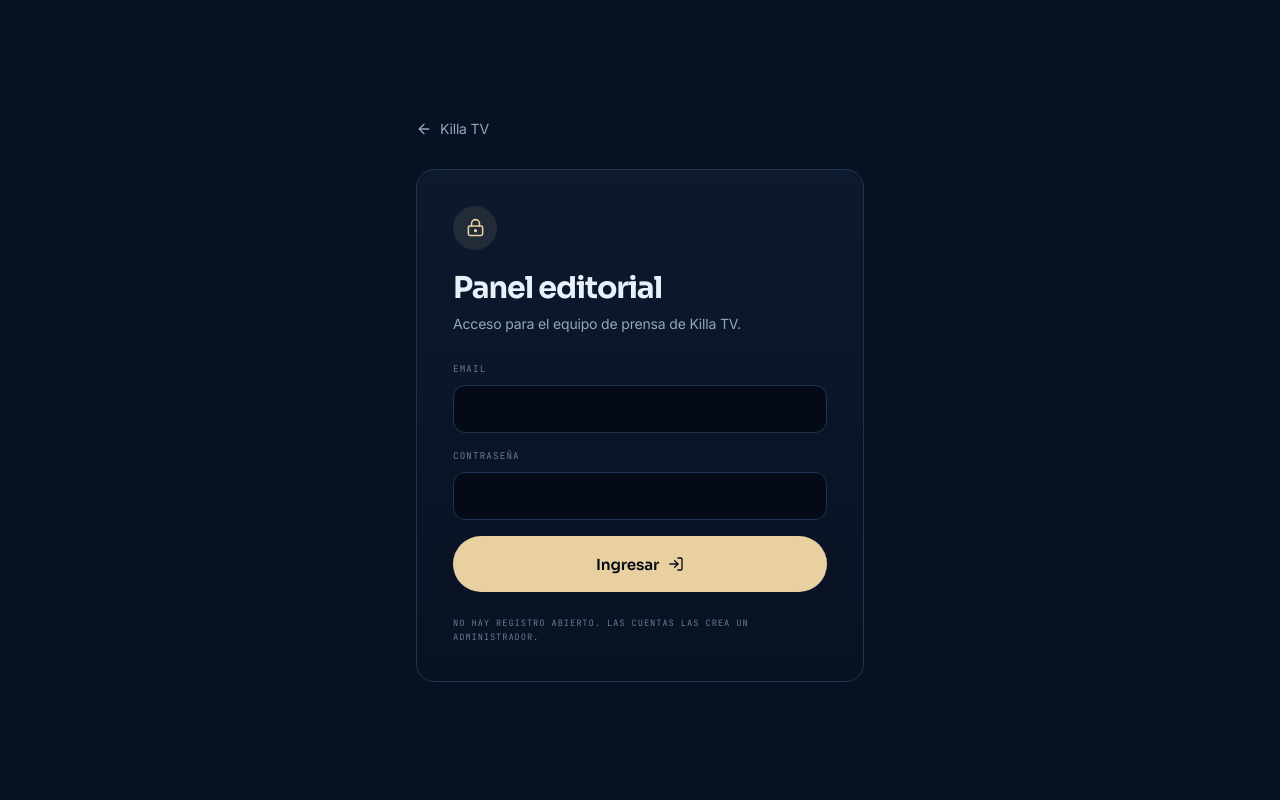
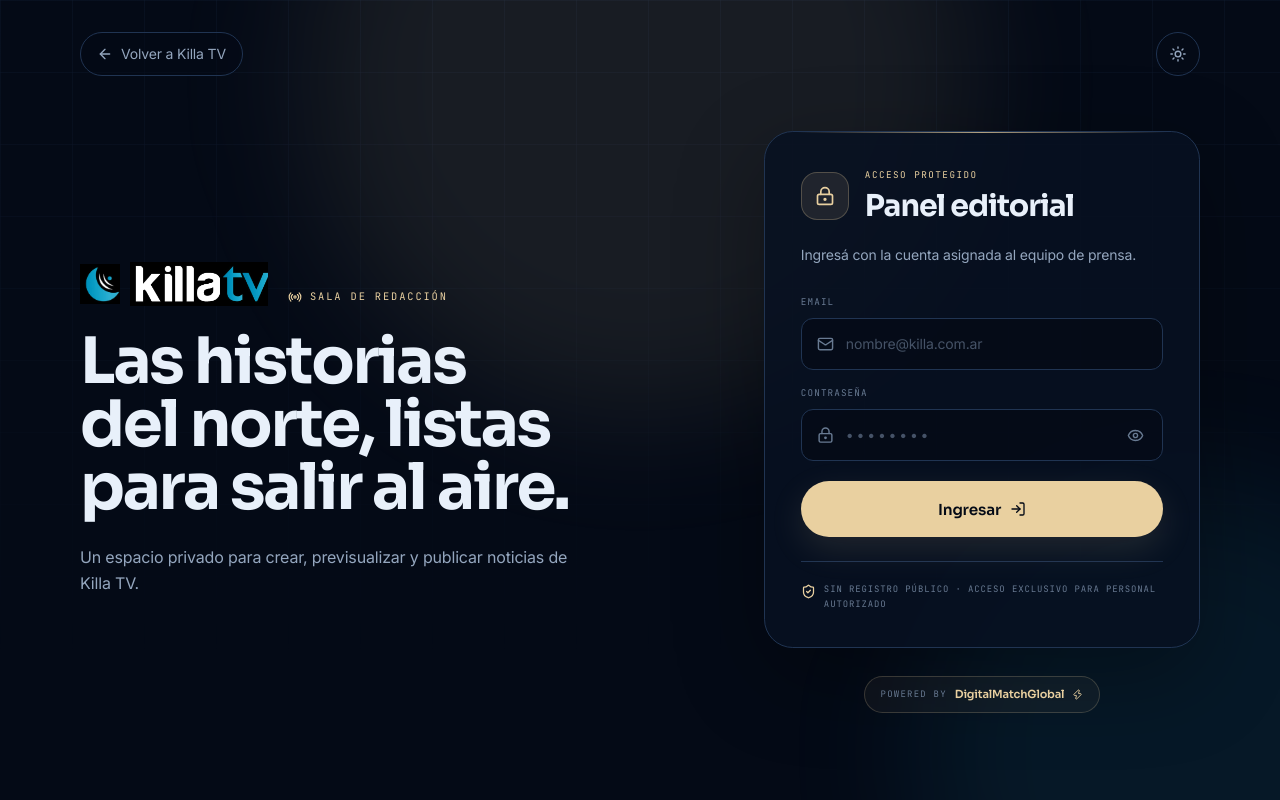
Before and after one commit to DigitalMatchGlobal/killa-web, a Next.js app: page /tv/panel/ingresar in a window 1280 px wide. Built offline with nearby package versions, Linux system fonts and the light colour scheme; no server answers.

Commit message:
feat: polish theme footers and editorial login

```diff
--- /dev/null
+++ b/app/robots.ts
@@ -0,0 +1,16 @@
+import type { MetadataRoute } from "next";
+
+import { publicSiteUrl } from "@/lib/public-url";
+
+export default function robots(): MetadataRoute.Robots {
+  const origin = publicSiteUrl();
+
+  return {
+    rules: {
+      userAgent: "*",
+      allow: "/",
+      disallow: ["/tv/panel", "/tv/panel/"],
+    },
+    sitemap: `${origin}/sitemap.xml`,
+  };
+}
--- a/app/tv/panel/ingresar/page.tsx
+++ b/app/tv/panel/ingresar/page.tsx
@@ -1,9 +1,12 @@
 import type { Metadata } from "next";
 import Link from "next/link";
 import { redirect } from "next/navigation";
-import { ArrowLeft, LockKeyhole } from "lucide-react";
+import { ArrowLeft, LockKeyhole, Radio, ShieldCheck } from "lucide-react";
 
+import { PoweredBy } from "@/components/brand/powered-by";
 import { LoginForm } from "@/components/panel/login-form";
+import { TvLogo } from "@/components/tv/tv-logo";
+import { ThemeToggle } from "@/components/ui/theme-toggle";
 import { getCurrentProfile } from "@/lib/editorial/auth";
 
 export const metadata: Metadata = {
@@ -18,32 +21,93 @@
   if (profile) redirect("/tv/panel");
 
   return (
-    <main className="grid min-h-screen place-items-center bg-night px-5 py-12 text-fg">
-      <div className="w-full max-w-md">
+    <main className="relative min-h-[100svh] overflow-hidden bg-midnight text-fg">
+      <div
+        className="pointer-events-none absolute inset-0 opacity-50"
+        style={{
+          backgroundImage:
+            "linear-gradient(rgb(var(--line) / .34) 1px, transparent 1px), linear-gradient(90deg, rgb(var(--line) / .34) 1px, transparent 1px)",
+          backgroundSize: "72px 72px",
+          maskImage: "linear-gradient(to bottom, black, transparent 82%)",
+        }}
+        aria-hidden
+      />
+      <div
+        className="pointer-events-none absolute left-1/2 top-[-16rem] size-[42rem] -translate-x-1/2 rounded-full bg-sand/[0.09] blur-3xl"
+        aria-hidden
+      />
+      <div
+        className="pointer-events-none absolute -bottom-56 -right-44 size-[34rem] rounded-full bg-cyan/[0.08] blur-3xl"
+        aria-hidden
+      />
+
+      <div className="shell relative z-10 flex min-h-[100svh] flex-col py-5 sm:py-8">
+        <header className="flex items-center justify-between gap-4">
           <Link
             href="/tv"
-          className="inline-flex items-center gap-2 text-sm text-fg-muted hover:text-fg"
+            className="inline-flex min-h-11 items-center gap-2 rounded-full border border-line bg-midnight/55 px-4 text-sm text-fg-muted backdrop-blur-md transition-colors hover:border-sand/45 hover:text-fg"
           >
             <ArrowLeft size={16} aria-hidden />
-          Killa TV
+            Volver a Killa TV
           </Link>
+          <ThemeToggle />
+        </header>
 
-        <div className="card mt-6 p-7 sm:p-9">
-          <span className="grid size-11 place-items-center rounded-full bg-sand/10 text-sand">
-            <LockKeyhole size={19} aria-hidden />
+        <div className="my-auto grid items-center gap-10 py-10 lg:grid-cols-[minmax(0,0.9fr)_minmax(24rem,0.65fr)] lg:gap-20">
+          <section className="hidden lg:block">
+            <TvLogo className="h-auto w-[13rem]" />
+            <p className="mt-10 inline-flex items-center gap-2 font-mono text-[0.65rem] uppercase tracking-[0.18em] text-sand">
+              <Radio size={14} aria-hidden />
+              Sala de redacción
+            </p>
+            <h1 className="display mt-5 max-w-xl text-[clamp(3rem,5vw,5.3rem)]">
+              Las historias del norte, listas para salir al aire.
+            </h1>
+            <p className="mt-6 max-w-lg text-base leading-relaxed text-fg-muted">
+              Un espacio privado para crear, previsualizar y publicar noticias de Killa TV.
+            </p>
+          </section>
+
+          <section className="mx-auto w-full max-w-md">
+            <div className="relative overflow-hidden rounded-[1.8rem] border border-line bg-night/85 p-6 shadow-[0_28px_90px_rgb(0_0_0/.32)] backdrop-blur-xl sm:p-9">
+              <div className="absolute inset-x-8 top-0 h-px bg-gradient-to-r from-transparent via-sand/75 to-transparent" aria-hidden />
+
+              <div className="lg:hidden">
+                <TvLogo className="h-auto w-[8.5rem]" />
+              </div>
+
+              <div className="mt-8 flex items-center gap-4 lg:mt-0">
+                <span className="grid size-12 shrink-0 place-items-center rounded-2xl border border-sand/25 bg-sand/10 text-sand">
+                  <LockKeyhole size={20} aria-hidden />
                 </span>
-          <h1 className="display mt-5 text-3xl">Panel editorial</h1>
-          <p className="mt-2 text-sm text-fg-muted">
-            Acceso para el equipo de prensa de Killa TV.
+                <div>
+                  <p className="font-mono text-[0.58rem] uppercase tracking-[0.16em] text-sand">
+                    Acceso protegido
+                  </p>
+                  <h2 className="display mt-1 text-2xl sm:text-3xl">Panel editorial</h2>
+                </div>
+              </div>
+
+              <p className="mt-5 text-sm leading-relaxed text-fg-muted">
+                Ingresá con la cuenta asignada al equipo de prensa.
               </p>
 
               <div className="mt-7">
                 <LoginForm />
               </div>
 
-          <p className="mt-6 font-mono text-[0.55rem] uppercase leading-relaxed tracking-[0.1em] text-fg-faint">
-            No hay registro abierto. Las cuentas las crea un administrador.
+              <div className="mt-6 flex items-start gap-2 border-t border-line pt-5 text-fg-faint">
+                <ShieldCheck size={15} className="mt-0.5 shrink-0 text-sand" aria-hidden />
+                <p className="font-mono text-[0.56rem] uppercase leading-relaxed tracking-[0.1em]">
+                  Sin registro público · Acceso exclusivo para personal autorizado
                 </p>
+              </div>
+            </div>
+
+            <div className="mt-7 flex justify-center">
+              <PoweredBy accent="sand" />
+            </div>
+          </section>
         </div>
       </div>
     </main>
--- /dev/null
+++ b/components/brand/powered-by.tsx
@@ -0,0 +1,44 @@
+import { Zap } from "lucide-react";
+
+type PoweredByProps = {
+  accent?: "cyan" | "sand";
+  compact?: boolean;
+};
+
+/**
+ * Firma discreta y reutilizable de DigitalMatchGlobal.
+ *
+ * Se inspira en la firma de Matukana, pero usa únicamente los acentos y
+ * superficies de Killa para que no parezca un elemento pegado desde otro sitio.
+ */
+export function PoweredBy({ accent = "cyan", compact = false }: PoweredByProps) {
+  const accentClasses =
+    accent === "sand"
+      ? "border-sand/20 bg-sand/[0.04] hover:border-sand/50"
+      : "border-cyan/20 bg-cyan/[0.04] hover:border-cyan/50";
+  const textClasses = accent === "sand" ? "text-sand" : "text-cyan";
+
+  return (
+    <a
+      href="https://www.digitalmatchglobal.com/"
+      target="_blank"
+      rel="noopener noreferrer"
+      aria-label="Powered by DigitalMatchGlobal"
+      className={`group relative inline-flex w-fit items-center gap-2 overflow-hidden rounded-full border transition-[border-color,transform,background-color] duration-300 hover:-translate-y-0.5 ${accentClasses} ${
+        compact ? "px-3 py-1.5" : "px-4 py-2"
+      }`}
+    >
+      <span
+        className={`absolute inset-y-0 -left-1/2 w-1/3 -skew-x-12 bg-gradient-to-r from-transparent via-white/10 to-transparent transition-transform duration-700 group-hover:translate-x-[450%]`}
+        aria-hidden
+      />
+      <span className="relative font-mono text-[0.56rem] uppercase tracking-[0.14em] text-fg-faint">
+        Powered by
+      </span>
+      <span className={`relative font-display text-[0.7rem] font-semibold ${textClasses}`}>
+        DigitalMatchGlobal
+      </span>
+      <Zap size={11} className={`relative ${textClasses}`} aria-hidden />
+    </a>
+  );
+}
--- a/components/panel/login-form.tsx
+++ b/components/panel/login-form.tsx
@@ -1,7 +1,7 @@
 "use client";
 
-import { useActionState } from "react";
-import { AlertCircle, LogIn } from "lucide-react";
+import { useActionState, useState } from "react";
+import { AlertCircle, Eye, EyeOff, LoaderCircle, LockKeyhole, LogIn, Mail } from "lucide-react";
 
 import { signInAction, type ActionResult } from "@/lib/editorial/actions";
 
@@ -11,6 +11,7 @@
  * existe: el mensaje es siempre el mismo.
  */
 export function LoginForm() {
+  const [showPassword, setShowPassword] = useState(false);
   const [state, formAction, pending] = useActionState<ActionResult | null, FormData>(
     signInAction,
     null,
@@ -22,33 +23,55 @@
         <span className="font-mono text-[0.58rem] uppercase tracking-[0.12em] text-fg-faint">
           Email
         </span>
+        <span className="relative block">
+          <Mail size={17} className="pointer-events-none absolute left-4 top-1/2 -translate-y-1/2 text-fg-faint" aria-hidden />
           <input
             type="email"
             name="email"
+            inputMode="email"
+            autoCapitalize="none"
+            autoCorrect="off"
             autoComplete="username"
+            placeholder="nombre@killa.com.ar"
             required
-          className="min-h-12 w-full rounded-xl border border-line bg-midnight px-4 text-sm text-fg outline-none focus:border-sand"
+            disabled={pending}
+            className="min-h-13 w-full rounded-xl border border-line bg-midnight/75 py-3 pl-11 pr-4 text-base text-fg outline-none transition-[border-color,box-shadow] placeholder:text-fg-faint/65 focus:border-sand focus:shadow-[0_0_0_3px_rgb(var(--sand)/.1)] disabled:opacity-60 sm:text-sm"
           />
+        </span>
       </label>
 
       <label className="grid gap-2">
         <span className="font-mono text-[0.58rem] uppercase tracking-[0.12em] text-fg-faint">
           Contraseña
         </span>
+        <span className="relative block">
+          <LockKeyhole size={17} className="pointer-events-none absolute left-4 top-1/2 -translate-y-1/2 text-fg-faint" aria-hidden />
           <input
-          type="password"
+            type={showPassword ? "text" : "password"}
             name="password"
             autoComplete="current-password"
+            placeholder="••••••••"
             required
             minLength={8}
-          className="min-h-12 w-full rounded-xl border border-line bg-midnight px-4 text-sm text-fg outline-none focus:border-sand"
+            disabled={pending}
+            className="min-h-13 w-full rounded-xl border border-line bg-midnight/75 py-3 pl-11 pr-12 text-base text-fg outline-none transition-[border-color,box-shadow] placeholder:tracking-[0.2em] placeholder:text-fg-faint/65 focus:border-sand focus:shadow-[0_0_0_3px_rgb(var(--sand)/.1)] disabled:opacity-60 sm:text-sm"
           />
+          <button
+            type="button"
+            onClick={() => setShowPassword((current) => !current)}
+            disabled={pending}
+            aria-label={showPassword ? "Ocultar contraseña" : "Mostrar contraseña"}
+            className="absolute right-2 top-1/2 grid size-10 -translate-y-1/2 place-items-center rounded-lg text-fg-faint transition-colors hover:bg-fg/[0.05] hover:text-fg disabled:opacity-50"
+          >
+            {showPassword ? <EyeOff size={17} aria-hidden /> : <Eye size={17} aria-hidden />}
+          </button>
+        </span>
       </label>
 
       {state && !state.ok ? (
         <p
           role="alert"
-          className="flex items-start gap-2 rounded-xl border border-red-400/30 bg-red-400/[0.07] px-4 py-3 text-sm text-red-200"
+          className="flex items-start gap-2 rounded-xl border border-red-400/30 bg-red-400/[0.07] px-4 py-3 text-sm text-red-400"
         >
           <AlertCircle size={16} className="mt-0.5 shrink-0" aria-hidden />
           {state.error}
@@ -58,10 +81,19 @@
       <button
         type="submit"
         disabled={pending}
-        className="btn bg-sand text-midnight hover:bg-sand/90 disabled:opacity-60"
+        className="btn relative mt-1 min-h-13 overflow-hidden bg-sand text-midnight shadow-[0_12px_35px_rgb(var(--sand)/.12)] hover:bg-sand/90 disabled:opacity-60"
       >
-        {pending ? "Ingresando…" : "Ingresar"}
+        {pending ? (
+          <>
+            Verificando…
+            <LoaderCircle size={16} className="animate-spin" aria-hidden />
+          </>
+        ) : (
+          <>
+            Ingresar
             <LogIn size={16} aria-hidden />
+          </>
+        )}
       </button>
     </form>
   );
--- /dev/null
+++ b/lib/public-url.ts
@@ -0,0 +1,12 @@
+import { site } from "@/lib/site";
+
+/** URL pública canónica del deployment actual o, en producción, del dominio final. */
+export function publicSiteUrl() {
+  const deploymentUrl =
+    process.env.NEXT_PUBLIC_SITE_URL ??
+    process.env.VERCEL_PROJECT_PRODUCTION_URL ??
+    process.env.VERCEL_URL;
+
+  if (!deploymentUrl) return site.url;
+  return deploymentUrl.startsWith("http") ? deploymentUrl : `https://${deploymentUrl}`;
+}
```
Also changed, not shown: app/layout.tsx (+6 -15 lines), app/sitemap.ts (added, +26 -0 lines), components/sections/contact.tsx (+9 -5 lines), components/tv/tv-footer.tsx (+2 -12 lines), 2 other files (tests, documents, lock files or other folders). Lines whose indentation alone changed are shown as unchanged.
